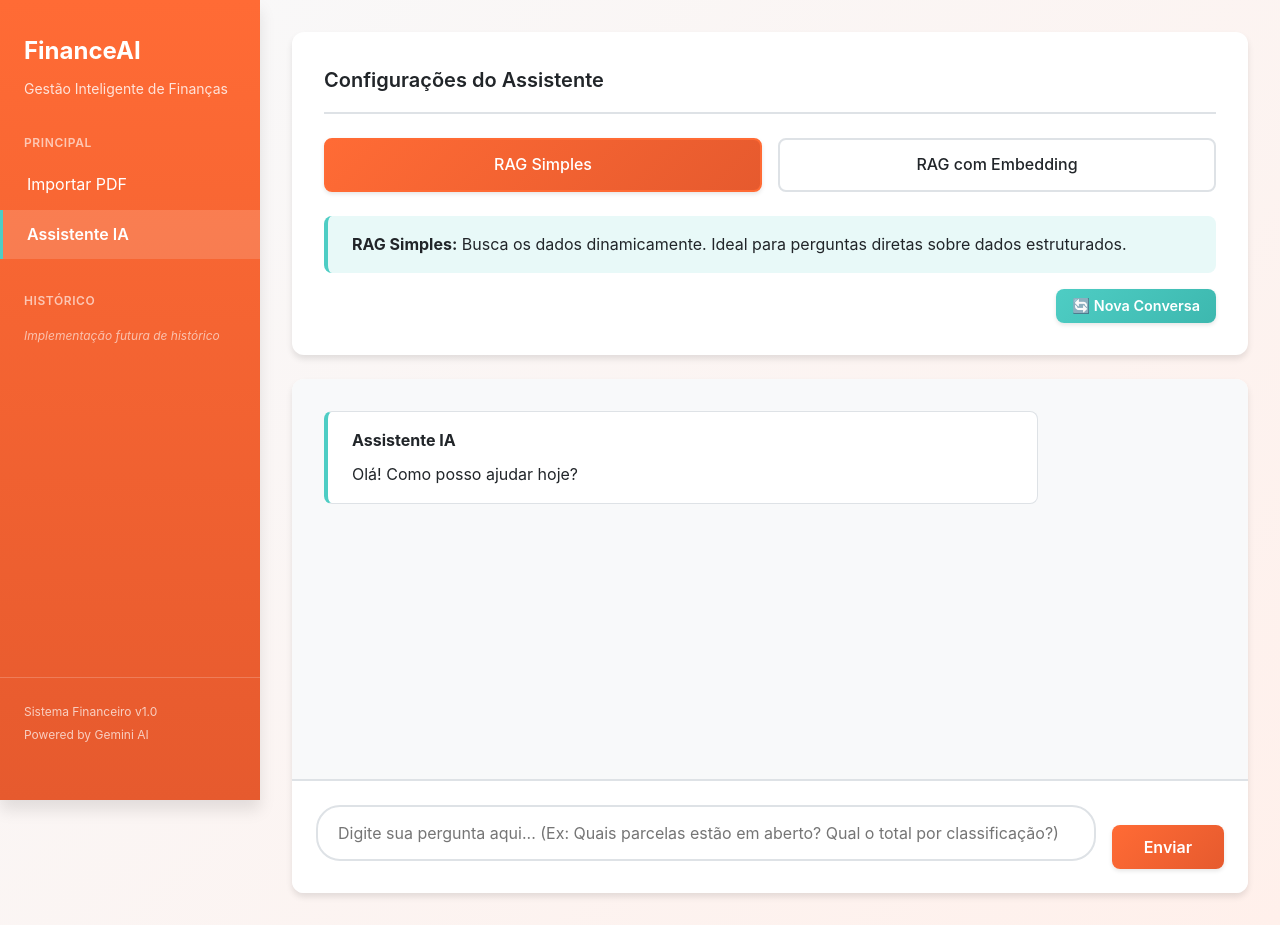
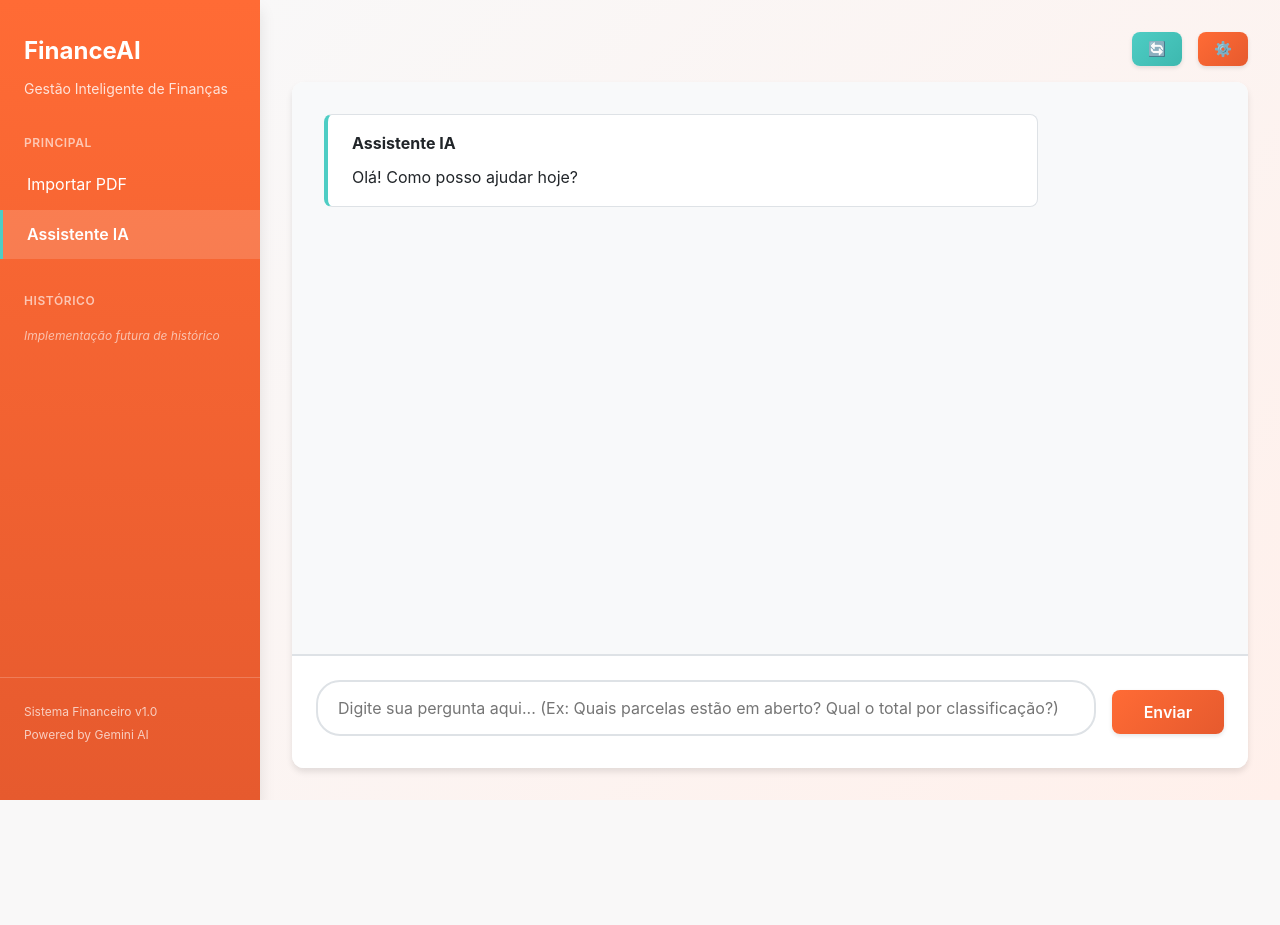
Before and after one commit to brenohabib/PraticaEngSoftware, a Django app: page /rag/ in a window 1280 px wide. After the commit the page ends 800 px from the top, so only its background shows below. Run offline with Django 5.2, Linux system fonts and the light colour scheme; parts of the project's set-up code (start-up, migrations or seed data) failed here and were passed over.

Commit message:
updated frontend

```diff
--- a/myproject/apps/core/static/css/base.css
+++ b/myproject/apps/core/static/css/base.css
@@ -177,6 +177,10 @@ body {
     padding: 2rem;
     max-width: 1200px;
     margin-right: auto;
+    display: flex;
+    flex-direction: column;
+    min-height: 0;
+    height: 100vh;
 }
 
 .page-header {
@@ -386,14 +482,18 @@ body {
     border-radius: 12px;
     box-shadow: var(--shadow-md);
     overflow: hidden;
+    flex: 1;
+    display: flex;
+    flex-direction: column;
+    min-height: 0;
 }
 
 .chat-messages {
     padding: 2rem;
-    min-height: 400px;
-    max-height: 600px;
+    flex: 1;
     overflow-y: auto;
     background: var(--bg-secondary);
+    min-height: 0;
 }
 
 .message {
--- a/myproject/apps/core/templates/rag/rag.html
+++ b/myproject/apps/core/templates/rag/rag.html
@@ -4,12 +4,25 @@
 
 {% block content %}
 
-<!-- Card de configuração do RAG -->
-<div class="card">
-    <div class="card-header">
-        <h2 class="card-title">Configurações do Assistente</h2>
+<!-- Barra de ações -->
+<div style="display: flex; justify-content: flex-end; gap: 1rem; margin-bottom: 1rem;">
+    <button type="button" id="new-chat-btn" class="btn btn-secondary" style="padding: 0.5rem 1rem; font-size: 0.9rem;">
+        🔄
+    </button>
+    <button type="button" id="settings-btn" class="btn btn-primary" style="padding: 0.5rem 1rem; font-size: 0.9rem;">
+        ⚙️
+    </button>
 </div>
 
+<!-- Overlay de configurações -->
+<div id="settings-overlay" class="settings-overlay">
+    <div class="settings-modal">
+        <div class="settings-header">
+            <h2>Configurações do Assistente</h2>
+            <button type="button" id="close-settings-btn" class="close-btn">✕</button>
+        </div>
+
+        <div class="settings-content">
             <div class="radio-group">
                 <div class="radio-option">
                     <input
@@ -38,15 +51,11 @@
                 </div>
             </div>
 
-    <div id="rag-description" class="message message-info">
+            <div id="rag-description" class="message message-info" style="margin-top: 1.5rem;">
                 <strong>RAG Simples:</strong> Busca os dados dinamicamente.
                 Ideal para perguntas diretas sobre dados estruturados.
             </div>
-
-    <div style="margin-top: 1rem; text-align: right;">
-        <button type="button" class="btn btn-secondary" id="new-chat-btn" style="padding: 0.5rem 1rem; font-size: 0.9rem;">
-            🔄 Nova Conversa
-        </button>
+        </div>
     </div>
 </div>
 
@@ -66,7 +75,7 @@
     <div class="chat-input-container">
         <form id="chat-form">
             {% csrf_token %}
-            <div style="display: flex; gap: 1rem; align-items: flex-end;">
+            <div style="display: flex; gap: 1rem; align-items: center;">
                 <div style="flex: 1;">
                     <textarea
                         id="question-input"
@@ -112,6 +121,9 @@
         const ragTypeInputs = document.querySelectorAll('input[name="rag-type"]');
         const ragDescription = document.getElementById('rag-description');
         const newChatBtn = document.getElementById('new-chat-btn');
+        const settingsBtn = document.getElementById('settings-btn');
+        const settingsOverlay = document.getElementById('settings-overlay');
+        const closeSettingsBtn = document.getElementById('close-settings-btn');
         const csrftoken = getCookie('csrftoken');
 
         // Gerenciamento de sessões
@@ -136,6 +148,30 @@
         questionInput.addEventListener('input', function() {
             this.style.height = 'auto';
             this.style.height = (this.scrollHeight) + 'px';
+        });
+
+        // Abrir configurações
+        settingsBtn.addEventListener('click', function() {
+            settingsOverlay.classList.add('active');
+        });
+
+        // Fechar configurações
+        closeSettingsBtn.addEventListener('click', function() {
+            settingsOverlay.classList.remove('active');
+        });
+
+        // Fechar ao clicar fora do modal
+        settingsOverlay.addEventListener('click', function(e) {
+            if (e.target === settingsOverlay) {
+                settingsOverlay.classList.remove('active');
+            }
+        });
+
+        // Fechar com tecla ESC
+        document.addEventListener('keydown', function(e) {
+            if (e.key === 'Escape' && settingsOverlay.classList.contains('active')) {
+                settingsOverlay.classList.remove('active');
+            }
         });
 
         // Atualizar descrição ao mudar tipo de RAG
```
Also changed, not shown: other parts of myproject/apps/core/static/css/base.css (+94 -0 lines). Lines whose indentation alone changed are shown as unchanged.
